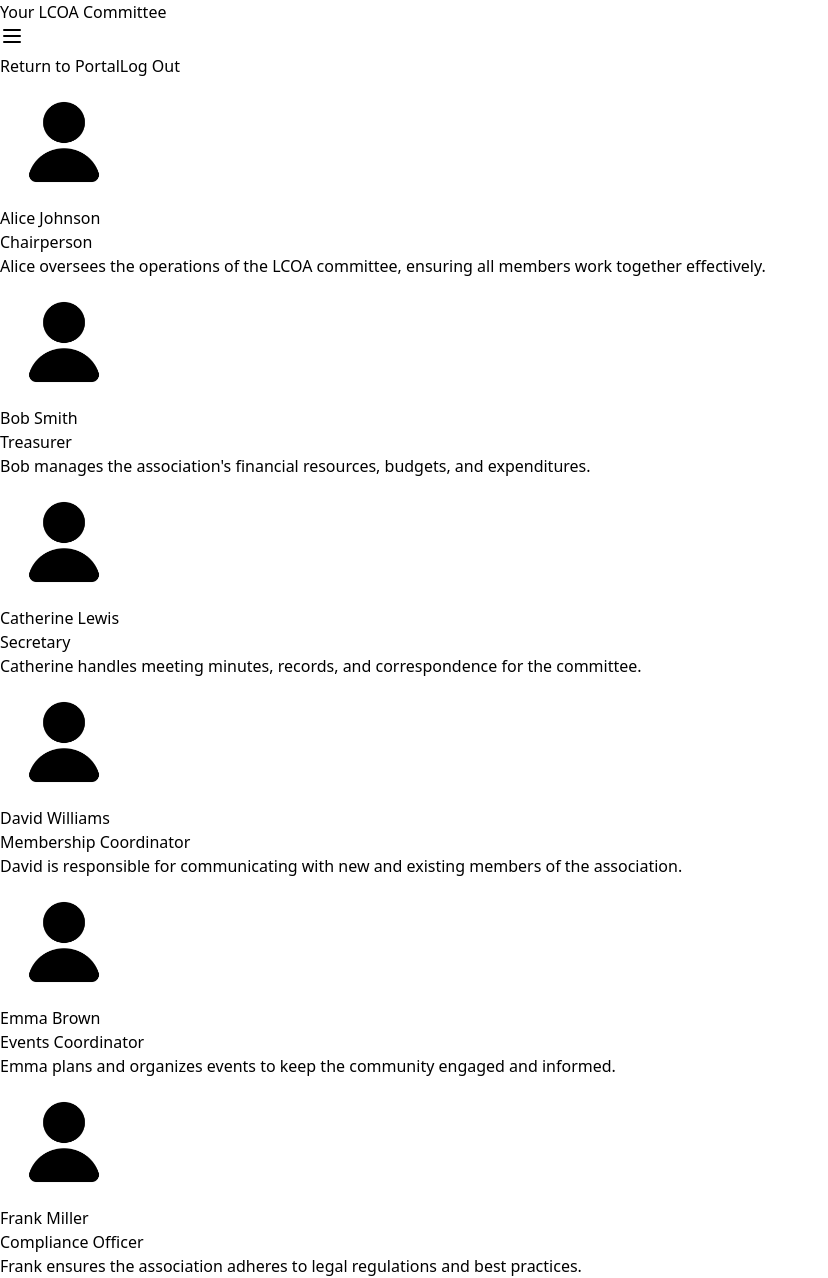
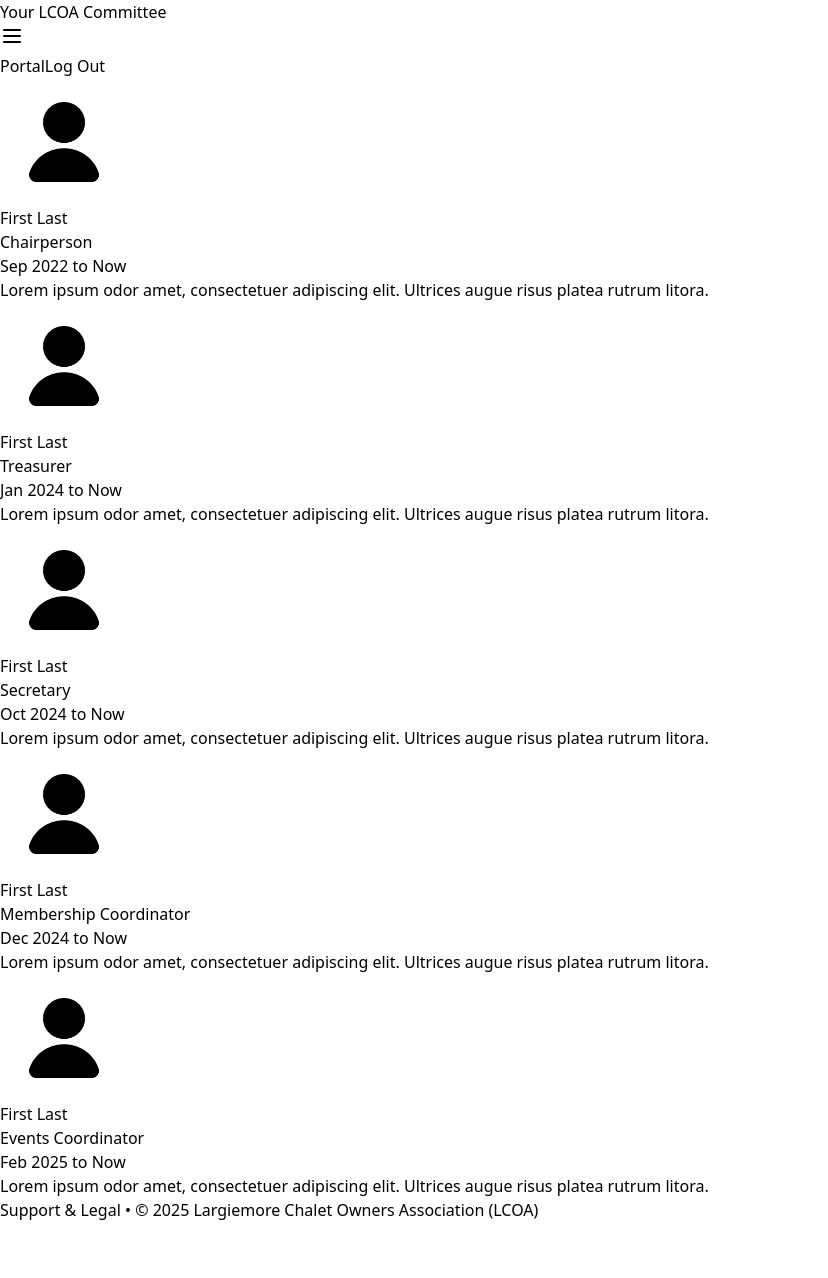
Before and after one commit to dan-08smith/lcoa-v2.0, a Next.js app: page /portal/committee in a window 1280 px wide. Shown: the whole page, without its empty margins (0-828 px from the left). After the commit the page ends 1222 px from the top, so only its background shows below. Built offline with nearby package versions, Linux system fonts and the light colour scheme.

Commit message:
Graphical Tweaks

```diff
--- a/src/app/components/PersonCard.tsx
+++ b/src/app/components/PersonCard.tsx
@@ -4,15 +4,17 @@ interface PersonCardProps {
     name: string;
     role: string;
     image: string; // URL for the placeholder image
+    duration: string;
     description: string;
   }
 
-  export default function PersonCard({ name, role, image, description }: PersonCardProps) {
+  export default function PersonCard({ name, role, image, duration, description }: PersonCardProps) {
     return (
       <div className="p-6 bg-white shadow rounded-lg flex flex-col items-center text-center">
         <Image src={image} alt={name} width={128} height={128} className="w-32 h-32 object-cover rounded-full mb-4"/>
         <h3 className="text-xl font-bold">{name}</h3>
-        <p className="text-gray-600 font-semibold">{role}</p>
+        <p className="text-gray-600 font-bold">{role}</p>
+        <p className="text-gray-600 font-semibold">{duration}</p>
         <p className="text-gray-700 mt-2">{description}</p>
       </div>
     );
--- a/src/app/components/footer.tsx
+++ b/src/app/components/footer.tsx
@@ -6,10 +6,13 @@ export default function Footer() {
       <div className="container mx-auto px-4 text-center">
         <p className="text-sm text-black-600">
           <Link href="/support-and-legal"
-            className="text-blue-600 hover:underline"
+            className="hover:text-blue-600 "
           >Support & Legal</Link>
           {" "}•{" "}
-          &copy; {new Date().getFullYear()} Largiemore Chalet Owners Association (LCOA)
+          <Link href="/"
+            className="hover:text-blue-600 "
+          >&copy; {new Date().getFullYear()} Largiemore Chalet Owners Association (LCOA)
+          </Link>
         </p>
       </div>
     </footer>
--- a/src/app/components/portalnavbar.tsx
+++ b/src/app/components/portalnavbar.tsx
@@ -38,7 +38,7 @@ export default function PortalNavbar({
         >
           <Link
             href={returnHref}
-            className="px-4 py-2 text-white font-semibold rounded hover:underline"
+            className="px-4 py-2 text-white font-semibold rounded hover:text-black"
           >
             {returnLabel}
           </Link>
--- a/src/app/portal/account/page.tsx
+++ b/src/app/portal/account/page.tsx
@@ -12,7 +12,7 @@ export default function AccountPage() {
       <PortalNavbar
         leftTitle={'Your Account'}
         returnHref="/portal"
-        returnLabel="Return to Portal"
+        returnLabel="Portal"
       />
 
       <main className="container mx-auto px-4 py-8 flex-grow">
--- a/src/app/portal/committee/page.tsx
+++ b/src/app/portal/committee/page.tsx
@@ -1,5 +1,6 @@
 import PersonCard from "@/app/components/PersonCard";
 import PortalNavbar from "@/app/components/portalnavbar";
+import Footer from "@/app/components/footer";
 
 export default function CommitteePage() {
   return (
@@ -7,50 +8,51 @@ export default function CommitteePage() {
       <PortalNavbar
         leftTitle="Your LCOA Committee"
         returnHref="/portal"
-        returnLabel="Return to Portal"
+        returnLabel="Portal"
       />
       <section className="py-16">
         <div className="container mx-auto px-4">
           <div className="grid grid-cols-1 sm:grid-cols-2 lg:grid-cols-3 gap-8">
             <PersonCard
-              name="Alice Johnson"
+              name="First Last"
               role="Chairperson"
               image="/img/user-profile.jpg"
-              description="Alice oversees the operations of the LCOA committee, ensuring all members work together effectively."
+              duration="Sep 2022 to Now"
+              description="Lorem ipsum odor amet, consectetuer adipiscing elit. Ultrices augue risus platea rutrum litora."
             />
             <PersonCard
-              name="Bob Smith"
+              name="First Last"
               role="Treasurer"
               image="/img/user-profile.jpg"
-              description="Bob manages the association's financial resources, budgets, and expenditures."
+              duration="Jan 2024 to Now"
+              description="Lorem ipsum odor amet, consectetuer adipiscing elit. Ultrices augue risus platea rutrum litora."
             />
             <PersonCard
-              name="Catherine Lewis"
+              name="First Last"
               role="Secretary"
               image="/img/user-profile.jpg"
-              description="Catherine handles meeting minutes, records, and correspondence for the committee."
+              duration="Oct 2024 to Now"
+              description="Lorem ipsum odor amet, consectetuer adipiscing elit. Ultrices augue risus platea rutrum litora."
             />
             <PersonCard
-              name="David Williams"
+              name="First Last"
               role="Membership Coordinator"
               image="/img/user-profile.jpg"
-              description="David is responsible for communicating with new and existing members of the association."
+              duration="Dec 2024 to Now"
+              description="Lorem ipsum odor amet, consectetuer adipiscing elit. Ultrices augue risus platea rutrum litora."
             />
             <PersonCard
-              name="Emma Brown"
+              name="First Last"
               role="Events Coordinator"
               image="/img/user-profile.jpg"
-              description="Emma plans and organizes events to keep the community engaged and informed."
-            />
-            <PersonCard
-              name="Frank Miller"
-              role="Compliance Officer"
-              image="/img/user-profile.jpg"
-              description="Frank ensures the association adheres to legal regulations and best practices."
+              duration="Feb 2025 to Now"
+              description="Lorem ipsum odor amet, consectetuer adipiscing elit. Ultrices augue risus platea rutrum litora."
             />
           </div>
         </div>
       </section>
+
+      <Footer />
     </>
   );
 }
--- a/src/app/portal/page.tsx
+++ b/src/app/portal/page.tsx
@@ -11,7 +11,7 @@ export default function PortalPage() {
             <PortalNavbar
                 leftTitle={<Greeting name='John Doe'/>}
                 returnHref="/"
-                returnLabel="Return to Home"
+                returnLabel="Home"
             />
 
             <main className="container mx-auto px-4 py-8 flex-grow">
```
Also changed, not shown: src/app/portal/files/page.tsx (+33 -8 lines).
